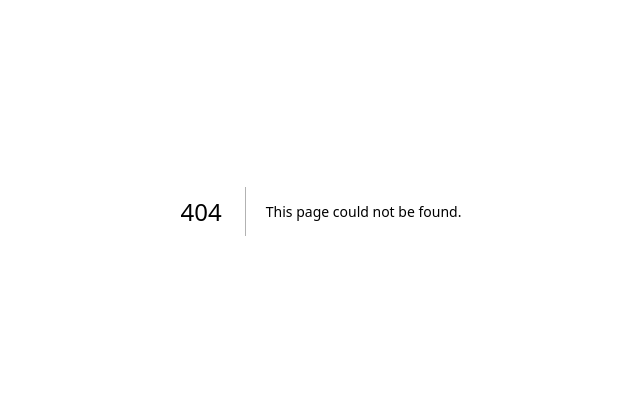
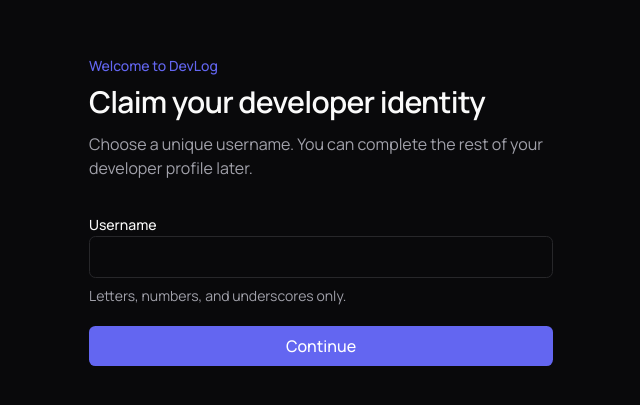
Before and after one commit to alishacreates/DevLog, a Next.js app in the folder web/: page /onboarding in a window 1280 px wide. Before the commit this address had no page. Shown: the part 189-594 px from the top of the page, without its empty margins (319-959 px from the left). Built offline with nearby package versions, Linux system fonts and the light colour scheme; no server answers; sample sign-in values are in the browser's storage.

Commit message:
feat: add profile onboarding flow

```diff
--- /dev/null
+++ b/web/src/actions/profile.ts
@@ -0,0 +1,97 @@
+"use server";
+
+import { redirect } from "next/navigation";
+
+import { auth } from "@/auth";
+import { RESERVED_USERNAMES } from "@/lib/constants/reserved-usernames";
+import { connectDB } from "@/lib/db";
+import { onboardingSchema } from "@/lib/validations/onboarding";
+import { User } from "@/models/user";
+
+export type OnboardingState = {
+  error?: string;
+};
+
+export async function completeOnboarding(
+  _previousState: OnboardingState,
+  formData: FormData
+): Promise<OnboardingState> {
+  const session = await auth();
+
+  if (!session?.user?.id) {
+    return {
+      error: "You must be signed in to complete onboarding.",
+    };
+  }
+
+  const parsed = onboardingSchema.safeParse({
+    username: formData.get("username"),
+  });
+
+  if (!parsed.success) {
+    return {
+      error: parsed.error.issues[0]?.message ?? "Invalid username.",
+    };
+  }
+
+  const username = parsed.data.username;
+
+  if (RESERVED_USERNAMES.has(username)) {
+    return {
+      error: "That username is reserved. Please choose another one.",
+    };
+  }
+
+  await connectDB();
+
+  const existingUser = await User.findOne({
+    username,
+    _id: { $ne: session.user.id },
+  }).lean();
+
+  if (existingUser) {
+    return {
+      error: "That username is already taken.",
+    };
+  }
+
+  try {
+    const updatedUser = await User.findByIdAndUpdate(
+      session.user.id,
+      {
+        $set: {
+          username,
+        },
+      },
+      {
+        new: true,
+        runValidators: true,
+      }
+    );
+
+    if (!updatedUser) {
+      return {
+        error: "Your account could not be found.",
+      };
+    }
+  } catch (error: unknown) {
+    if (
+      typeof error === "object" &&
+      error !== null &&
+      "code" in error &&
+      error.code === 11000
+    ) {
+      return {
+        error: "That username is already taken.",
+      };
+    }
+
+    console.error("Onboarding error:", error);
+
+    return {
+      error: "Something went wrong. Please try again.",
+    };
+  }
+
+  redirect("/feed");
+}
--- a/web/src/app/feed/page.tsx
+++ b/web/src/app/feed/page.tsx
@@ -7,6 +7,10 @@
 
   if (!session?.user) {
     redirect("/sign-in");
+  }
+
+  if (!session.user.isOnboarded) {
+    redirect("/onboarding");
   }
 
   return (
--- /dev/null
+++ b/web/src/app/onboarding/page.tsx
@@ -0,0 +1,37 @@
+import { redirect } from "next/navigation";
+
+import { auth } from "@/auth";
+import { OnboardingForm } from "@/components/onboarding/onboarding-form";
+
+export default async function OnboardingPage() {
+  const session = await auth();
+
+  if (!session?.user) {
+    redirect("/sign-in");
+  }
+
+  if (session.user.isOnboarded) {
+    redirect("/feed");
+  }
+
+  return (
+    <main className="mx-auto flex min-h-screen max-w-lg items-center px-6 py-16">
+      <section className="w-full">
+        <p className="text-sm font-medium text-primary">
+          Welcome to DevLog
+        </p>
+
+        <h1 className="mt-2 text-3xl font-semibold tracking-tight">
+          Claim your developer identity
+        </h1>
+
+        <p className="mt-3 text-muted-foreground">
+          Choose a unique username. You can complete the rest of your
+          developer profile later.
+        </p>
+
+        <OnboardingForm />
+      </section>
+    </main>
+  );
+}
--- a/web/src/auth.ts
+++ b/web/src/auth.ts
@@ -3,7 +3,7 @@
 import Google from "next-auth/providers/google";
 
 import { connectDB } from "@/lib/db";
-import { User } from "@/models/user"
+import { User } from "@/models/user";
 
 export const { handlers, auth, signIn, signOut } = NextAuth({
   providers: [GitHub, Google],
@@ -46,8 +46,11 @@
       }).lean();
 
       if (dbUser) {
+        session.user.id = dbUser._id.toString();
         session.user.name = dbUser.name;
         session.user.image = dbUser.image;
+        session.user.username = dbUser.username ?? null;
+        session.user.isOnboarded = Boolean(dbUser.username);
       }
 
       return session;
--- /dev/null
+++ b/web/src/components/onboarding/onboarding-form.tsx
@@ -0,0 +1,70 @@
+"use client";
+
+import { useActionState } from "react";
+import { useFormStatus } from "react-dom";
+
+import {
+  completeOnboarding,
+  type OnboardingState,
+} from "@/actions/profile";
+
+const initialState: OnboardingState = {};
+
+function SubmitButton() {
+  const { pending } = useFormStatus();
+
+  return (
+    <button
+      type="submit"
+      disabled={pending}
+      className="w-full rounded-md bg-primary px-4 py-2 font-medium text-primary-foreground disabled:cursor-not-allowed disabled:opacity-60"
+    >
+      {pending ? "Creating profile..." : "Continue"}
+    </button>
+  );
+}
+
+export function OnboardingForm() {
+  const [state, formAction] = useActionState(
+    completeOnboarding,
+    initialState
+  );
+
+  return (
+    <form action={formAction} className="mt-8 space-y-5">
+      <div className="space-y-2">
+        <label
+          htmlFor="username"
+          className="text-sm font-medium"
+        >
+          Username
+        </label>
+
+        <input
+          id="username"
+          name="username"
+          type="text"
+          autoComplete="username"
+          required
+          minLength={3}
+          maxLength={20}
+          placeholder=""
+          aria-invalid={Boolean(state.error)}
+          className="w-full rounded-md border bg-background px-3 py-2 outline-none focus:ring-2 focus:ring-ring"
+        />
+
+        <p className="text-sm text-muted-foreground">
+          Letters, numbers, and underscores only.
+        </p>
+
+        {state.error ? (
+          <p className="text-sm text-destructive">
+            {state.error}
+          </p>
+        ) : null}
+      </div>
+
+      <SubmitButton />
+    </form>
+  );
+}
--- /dev/null
+++ b/web/src/lib/constants/reserved-usernames.ts
@@ -0,0 +1,20 @@
+export const RESERVED_USERNAMES = new Set([
+  "admin",
+  "api",
+  "auth",
+  "feed",
+  "login",
+  "logout",
+  "sign-in",
+  "signup",
+  "settings",
+  "profile",
+  "projects",
+  "devlogs",
+  "notifications",
+  "explore",
+  "support",
+  "help",
+  "about",
+  "devlog",
+]);
--- /dev/null
+++ b/web/src/lib/validations/onboarding.ts
@@ -0,0 +1,16 @@
+import { z } from "zod";
+
+export const onboardingSchema = z.object({
+  username: z
+    .string()
+    .trim()
+    .toLowerCase()
+    .min(3, "Username must be at least 3 characters.")
+    .max(20, "Username must be at most 20 characters.")
+    .regex(
+      /^[a-z0-9_]+$/,
+      "Username can only contain lowercase letters, numbers, and underscores."
+    ),
+});
+
+export type OnboardingInput = z.infer<typeof onboardingSchema>;
--- /dev/null
+++ b/web/src/types/next-auth.d.ts
@@ -0,0 +1,11 @@
+import { DefaultSession } from "next-auth";
+
+declare module "next-auth" {
+  interface Session {
+    user: {
+      id: string;
+      username: string | null;
+      isOnboarded: boolean;
+    } & DefaultSession["user"];
+  }
+}
```
